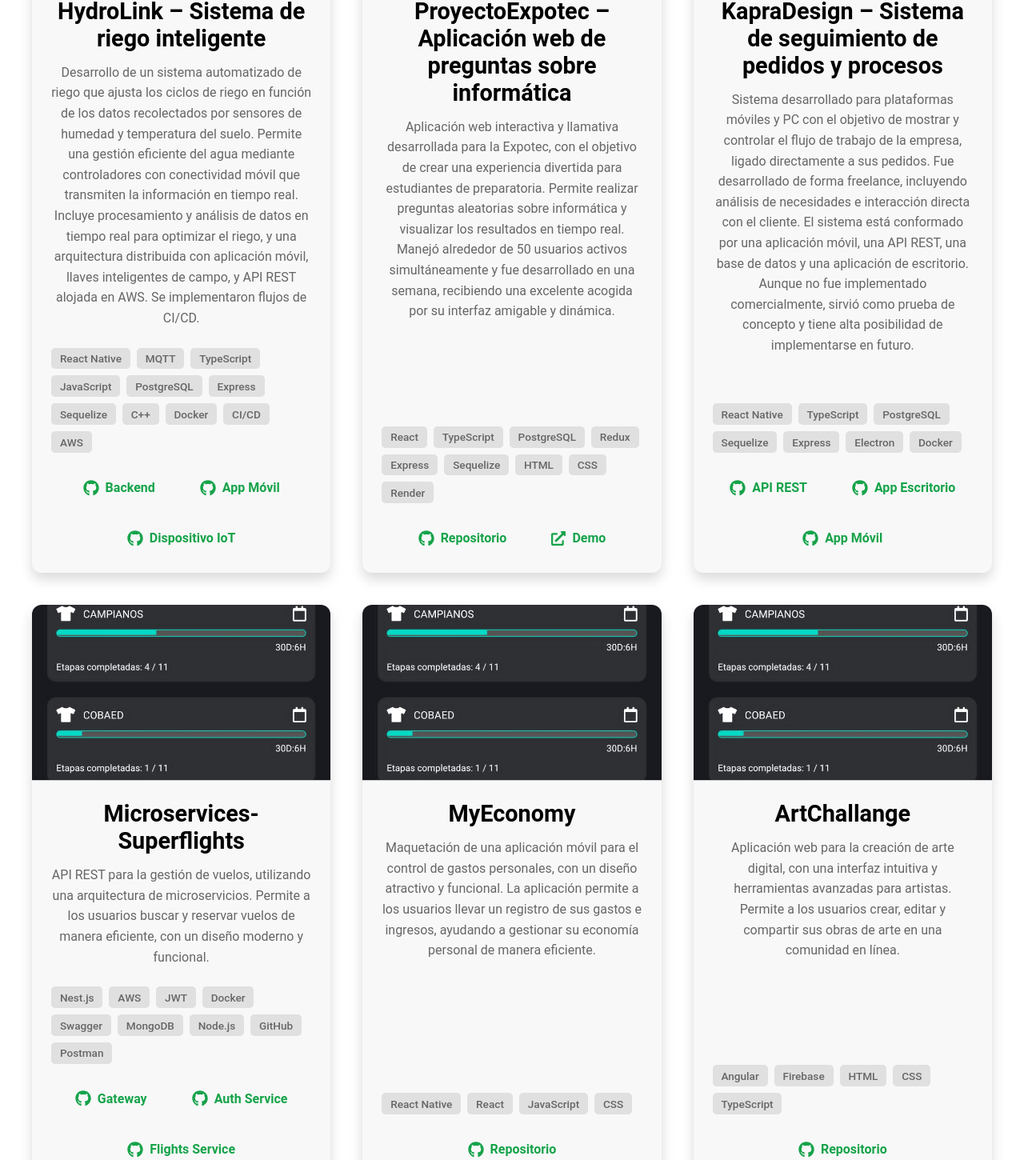
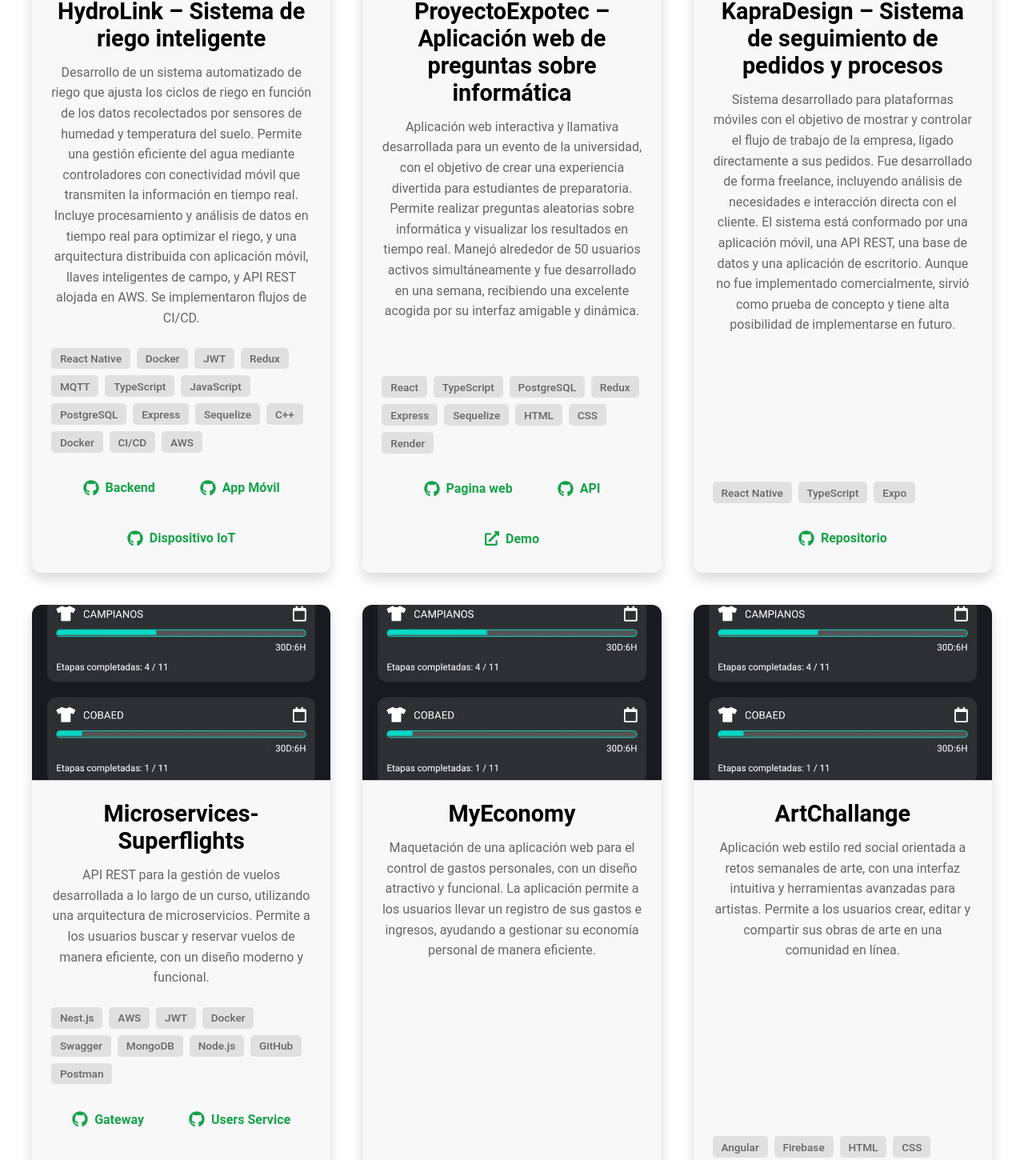
Before and after one commit to mario32111/portafolio, a React (Vite) app: page / in a window 1280 px wide. Shown: the part 3789-5239 px from the top of the page at 80% size. Built offline with nearby package versions, Linux system fonts and the light colour scheme.

Commit message:
repositioros

```diff
--- a/src/components/Proyectos.tsx
+++ b/src/components/Proyectos.tsx
@@ -15,68 +15,69 @@ const Proyectos: FunctionComponent<ProyectosProps> = () => {
     {
       title: "HydroLink – Sistema de riego inteligente",
       description: "Desarrollo de un sistema automatizado de riego que ajusta los ciclos de riego en función de los datos recolectados por sensores de humedad y temperatura del suelo. Permite una gestión eficiente del agua mediante controladores con conectividad móvil que transmiten la información en tiempo real. Incluye procesamiento y análisis de datos en tiempo real para optimizar el riego, y una arquitectura distribuida con aplicación móvil, llaves inteligentes de campo, y API REST alojada en AWS. Se implementaron flujos de CI/CD.",
-      technologies: ["React Native", "MQTT", "TypeScript", "JavaScript", "PostgreSQL", "Express", "Sequelize", "C++", "Docker", "CI/CD", "AWS"],
+      technologies: ["React Native", "Docker" , "JWT" , "Redux", "MQTT", "TypeScript", "JavaScript", "PostgreSQL", "Express", "Sequelize", "C++", "Docker", "CI/CD", "AWS"],
       imageUrl: p2,
       // Múltiples repositorios de GitHub
       githubUrls: [
-        { name: "Backend", url: "https://github.com/mario32111/backend-hydrolink" },
-        { name: "App Móvil", url: "https://github.com/mario32111/Hydrolink-App" },
-        { name: "Dispositivo IoT", url: "https://github.com/mario32111/hydrolink-IoT-Firmware" },
+        { name: "Backend", url: "https://github.com/mario32111/api-pub-sub" },
+        { name: "App Móvil", url: "https://github.com/mario32111/hydro-app" },
+        { name: "Dispositivo IoT", url: "https://github.com/mario32111/HydrolinkArduino" },
       ],
       liveUrl: null,
     },
     {
       title: "ProyectoExpotec – Aplicación web de preguntas sobre informática",
-      description: "Aplicación web interactiva y llamativa desarrollada para la Expotec, con el objetivo de crear una experiencia divertida para estudiantes de preparatoria. Permite realizar preguntas aleatorias sobre informática y visualizar los resultados en tiempo real. Manejó alrededor de 50 usuarios activos simultáneamente y fue desarrollado en una semana, recibiendo una excelente acogida por su interfaz amigable y dinámica.",
+      description: "Aplicación web interactiva y llamativa desarrollada para un evento de la universidad, con el objetivo de crear una experiencia divertida para estudiantes de preparatoria. Permite realizar preguntas aleatorias sobre informática y visualizar los resultados en tiempo real. Manejó alrededor de 50 usuarios activos simultáneamente y fue desarrollado en una semana, recibiendo una excelente acogida por su interfaz amigable y dinámica.",
       technologies: ["React", "TypeScript", "PostgreSQL", "Redux", "Express", "Sequelize", "HTML", "CSS", "Render"],
       imageUrl: p1,
       // Un solo repositorio, pero sigue siendo un array
       githubUrls: [
-        { name: "Repositorio", url: "https://github.com/mario32111/expotec-app" },
+        { name: "Pagina web", url: "https://github.com/mario32111/ProyectoExpotec-Api" },
+        { name: "API", url: "https://github.com/mario32111/ProyectoExpotec-Api"}
       ],
       liveUrl: "https://expotec.onrender.com/", // Reemplaza con la URL real de tu proyecto desplegado
     },
     {
       title: "KapraDesign – Sistema de seguimiento de pedidos y procesos",
-      description: "Sistema desarrollado para plataformas móviles y PC con el objetivo de mostrar y controlar el flujo de trabajo de la empresa, ligado directamente a sus pedidos. Fue desarrollado de forma freelance, incluyendo análisis de necesidades e interacción directa con el cliente. El sistema está conformado por una aplicación móvil, una API REST, una base de datos y una aplicación de escritorio. Aunque no fue implementado comercialmente, sirvió como prueba de concepto y tiene alta posibilidad de implementarse en futuro.",
-      technologies: ["React Native", "TypeScript", "PostgreSQL", "Sequelize", "Express", "Electron", "Docker"],
+      description: "Sistema desarrollado para plataformas móviles con el objetivo de mostrar y controlar el flujo de trabajo de la empresa, ligado directamente a sus pedidos. Fue desarrollado de forma freelance, incluyendo análisis de necesidades e interacción directa con el cliente. El sistema está conformado por una aplicación móvil, una API REST, una base de datos y una aplicación de escritorio. Aunque no fue implementado comercialmente, sirvió como prueba de concepto y tiene alta posibilidad de implementarse en futuro.",
+      technologies: ["React Native", "TypeScript", "Expo"],
       imageUrl: p3,
       githubUrls: [
-        { name: "API REST", url: "https://github.com/mario32111/kapra-design-api" },
-        { name: "App Escritorio", url: "https://github.com/mario32111/kapra-design-desktop" },
-        { name: "App Móvil", url: "https://github.com/mario32111/kapra-design-mobile" },
+
+        { name: "Repositorio", url: "https://github.com/mario32111/KapraDesign" },
       ],
       liveUrl: null,
     },
     {
       title: "Microservices-Superflights",
-      description: "API REST para la gestión de vuelos, utilizando una arquitectura de microservicios. Permite a los usuarios buscar y reservar vuelos de manera eficiente, con un diseño moderno y funcional.",
+      description: "API REST para la gestión de vuelos desarrollada a lo largo de un curso, utilizando una arquitectura de microservicios. Permite a los usuarios buscar y reservar vuelos de manera eficiente, con un diseño moderno y funcional.",
       technologies: ["Nest.js", "AWS", "JWT", "Docker", "Swagger", "MongoDB", "Node.js", "GitHub", "Postman"],
       imageUrl: p3,
       githubUrls: [
-        { name: "Gateway", url: "https://github.com/mario32111/nest-superflights-api-gateway" },
-        { name: "Auth Service", url: "https://github.com/mario32111/nest-superflights-auth-service" },
-        { name: "Flights Service", url: "https://github.com/mario32111/nest-superflights-flights-service" },
+        { name: "Gateway", url: "https://github.com/mario32111/superFlights-apiGateway" },
+        { name: "Users Service", url: "https://github.com/mario32111/superFlights-microserviceUsers" },
+        { name: "Flights Service", url: "https://github.com/mario32111/superFlights-microserviceFlights" },
+        { name: "Passengers Service", url: "https://github.com/mario32111/superFlights-microserviceFlights"}
       ],
       liveUrl: null,
     },
     {
       title: "MyEconomy",
-      description: "Maquetación de una aplicación móvil para el control de gastos personales, con un diseño atractivo y funcional. La aplicación permite a los usuarios llevar un registro de sus gastos e ingresos, ayudando a gestionar su economía personal de manera eficiente.",
+      description: "Maquetación de una aplicación web para el control de gastos personales, con un diseño atractivo y funcional. La aplicación permite a los usuarios llevar un registro de sus gastos e ingresos, ayudando a gestionar su economía personal de manera eficiente.",
       technologies: ["React Native", "React", "JavaScript", "CSS"],
       imageUrl: p3,
       githubUrls: [
-        { name: "Repositorio", url: "https://github.com/mario32111/my-economy-app" },
+        { name: "Repositorio", url: "https://github.com/mario32111/MyEconomy" },
       ],
       liveUrl: null,
     },
     {
       title: "ArtChallange",
-      description: "Aplicación web para la creación de arte digital, con una interfaz intuitiva y herramientas avanzadas para artistas. Permite a los usuarios crear, editar y compartir sus obras de arte en una comunidad en línea.",
-      technologies: ["Angular", "Firebase", "HTML", "CSS", "TypeScript"],
+      description: "Aplicación web estilo red social orientada a retos semanales de arte, con una interfaz intuitiva y herramientas avanzadas para artistas. Permite a los usuarios crear, editar y compartir sus obras de arte en una comunidad en línea.",
+      technologies: ["Angular", "Firebase", "HTML", "CSS", "TypeScript", "Bootstrap"],
       imageUrl: p3,
       githubUrls: [
-        { name: "Repositorio", url: "https://github.com/mario32111/art-challenge-angular" },
+        { name: "Repositorio", url: "https://github.com/mario32111/ArtChallange" },
       ],
       liveUrl: null,
     },
```
Also changed, not shown: package.json (line endings or trailing spaces), 1 other file (tests, documents, lock files or other folders).
